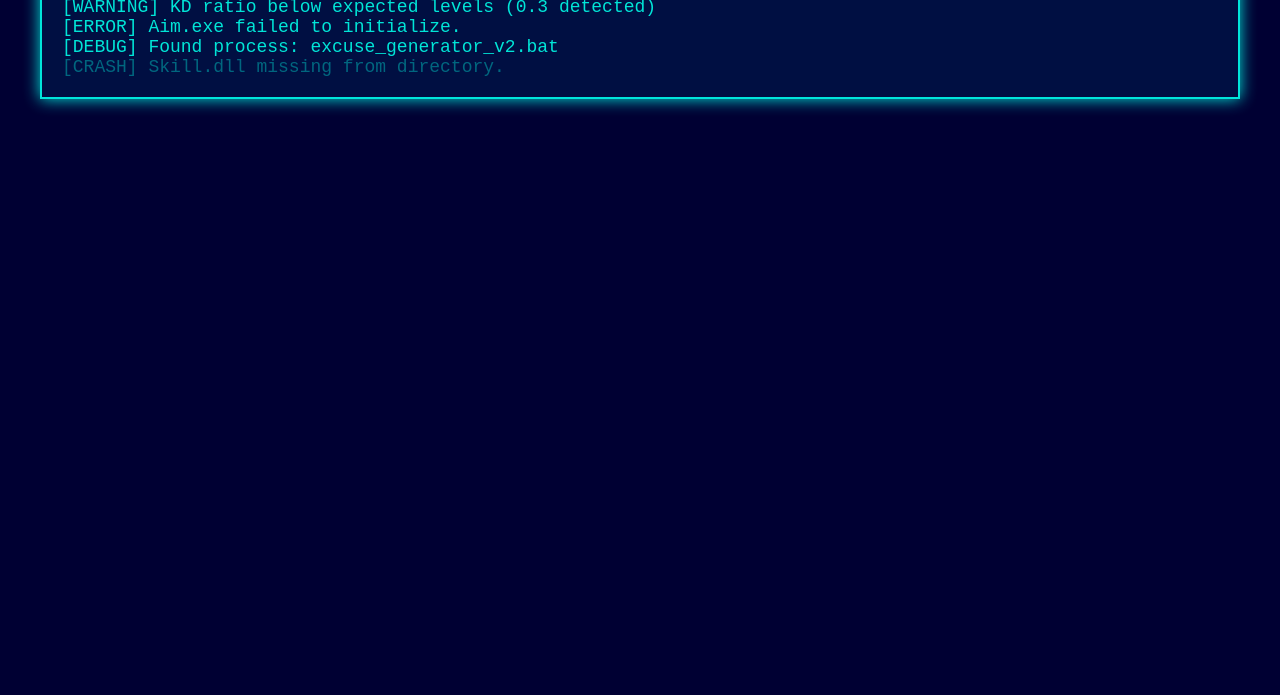
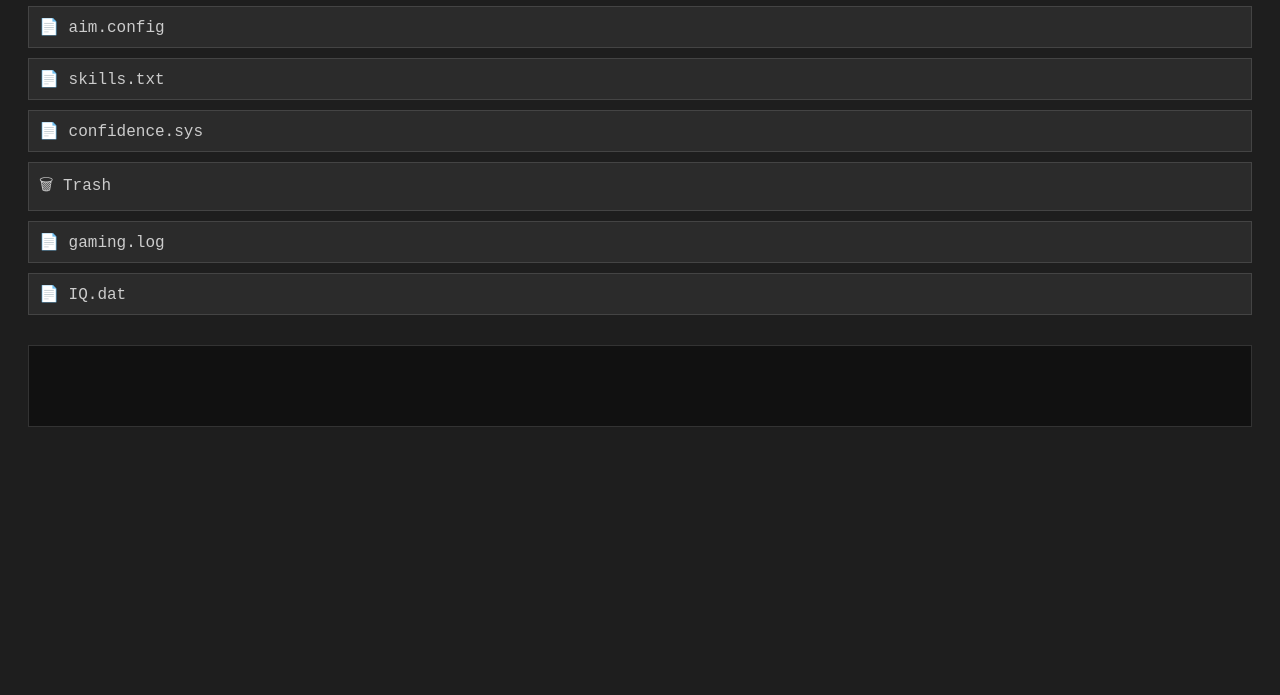
Before and after one commit to PANDAss11/sworn, a plain HTML site: page index.html in a window 1280 px wide. Shown: the part 105-800 px from the top of the page. Drawn offline with Linux system fonts and the light colour scheme.

Commit message:
Update index.html

```diff
--- a/index.html
+++ b/index.html
@@ -2,138 +2,69 @@
 <html lang="en">
 <head>
   <meta charset="UTF-8">
-  <title>Sworn.exe Crash Report</title>
+  <title>Sworn's File Manager</title>
   <style>
-    * {
-      margin: 0;
-      padding: 0;
+    body {
+      background: #1e1e1e;
+      color: #ccc;
       font-family: 'Courier New', Courier, monospace;
-      box-sizing: border-box;
+      padding: 20px;
     }
 
-    body {
-      background-color: #000033;
-      color: #00FFEA;
-      padding: 40px;
-      font-size: 18px;
-      overflow-x: hidden;
+    h1 {
+      color: #00ff99;
     }
 
-    #console {
-      white-space: pre-line;
-      border: 2px solid #00ffee;
-      padding: 20px;
-      background-color: #001144;
-      animation: flicker 1s infinite alternate;
-      box-shadow: 0 0 15px #00ffee;
+    .file {
+      background: #2b2b2b;
+      border: 1px solid #444;
+      padding: 10px;
+      margin: 10px 0;
+      cursor: pointer;
+      transition: 0.2s;
     }
 
-    @keyframes flicker {
-      0% { opacity: 1; }
-      100% { opacity: 0.9; }
+    .file:hover {
+      background: #333;
+      color: #00ff99;
     }
 
-    .line {
-      opacity: 0;
-      animation: type 0.4s ease forwards;
-    }
-
-    @keyframes type {
-      to { opacity: 1; }
-    }
-
-    #restart {
-      display: none;
+    #output {
       margin-top: 30px;
-      padding: 15px 30px;
-      background: #00ffee;
-      color: #001;
-      border: none;
-      font-size: 20px;
-      cursor: pointer;
-      animation: pulse 1s infinite;
-    }
-
-    @keyframes pulse {
-      0% { transform: scale(1); }
-      50% { transform: scale(1.05); }
-      100% { transform: scale(1); }
-    }
-
-    .shake {
-      animation: shake 0.5s;
-    }
-
-    @keyframes shake {
-      0% { transform: translate(0px, 0px); }
-      20% { transform: translate(-5px, 5px); }
-      40% { transform: translate(5px, -5px); }
-      60% { transform: translate(-5px, 5px); }
-      80% { transform: translate(5px, -5px); }
-      100% { transform: translate(0px, 0px); }
-    }
-
-    #finalRoast {
+      background: #111;
+      padding: 15px;
+      border: 1px solid #333;
       color: red;
-      font-weight: bold;
-      font-size: 20px;
-      margin-top: 20px;
-      display: none;
+      min-height: 50px;
     }
   </style>
 </head>
 <body>
 
-<div id="console"></div>
-<div id="finalRoast"></div>
-<button id="restart">RESTART SYSTEM</button>
+<h1>📁 Sworn's File Manager</h1>
+
+<div class="file" onclick="roast('aim.config')">📄 aim.config</div>
+<div class="file" onclick="roast('skills.txt')">📄 skills.txt</div>
+<div class="file" onclick="roast('confidence.sys')">📄 confidence.sys</div>
+<div class="file" onclick="roast('trash')">🗑 Trash</div>
+<div class="file" onclick="roast('gaming.log')">📄 gaming.log</div>
+<div class="file" onclick="roast('IQ.dat')">📄 IQ.dat</div>
+
+<div id="output"></div>
 
 <script>
-  const lines = [
-    "[BOOTING] System: sworn.exe",
-    "[INFO]   Loading KD ratio...",
-    "[WARNING] KD ratio below expected levels (0.3 detected)",
-    "[ERROR]  Aim.exe failed to initialize.",
-    "[DEBUG]  Found process: excuse_generator_v2.bat",
-    "[CRASH]  Skill.dll missing from directory.",
-    "[ANALYSIS] Movement: slower than grandma on dial-up.",
-    "[ROAST.INJECT] Injecting disrespect...",
-    "[SAVAGE] Even bots dodge you to avoid embarrassment.",
-    "[FATAL ERROR] Sworn's ego has overflowed despite zero kills.",
-    "[CRITICAL] Intelligence.exe not found.",
-    "[REPORT] Confidence has disconnected.",
-    "[BSOD] Game crashed because the game couldn’t handle how bad Sworn is.",
-    "[RECOMMENDED ACTION] Cry in the settings menu."
-  ];
+  function roast(file) {
+    const burns = {
+      'aim.config': "File is empty. Like your kill feed.",
+      'skills.txt': "Error 404: Skill not found.",
+      'confidence.sys': "Corrupted beyond repair. Try uninstalling yourself.",
+      'trash': "🗑 Found: sworn.exe. Do you want to delete permanently?",
+      'gaming.log': "Last seen: losing to bots and blaming lag.",
+      'IQ.dat': "File size: 0 bytes. Consistent with expectations."
+    };
 
-  const finalRoastText = "System Tip: Uninstall yourself before others do.";
-
-  const consoleEl = document.getElementById('console');
-  const restartBtn = document.getElementById('restart');
-  const finalRoastEl = document.getElementById('finalRoast');
-
-  let delay = 1000;
-  lines.forEach((line, index) => {
-    setTimeout(() => {
-      const p = document.createElement('div');
-      p.textContent = line;
-      p.className = 'line';
-      consoleEl.appendChild(p);
-      if (index === lines.length - 1) {
-        restartBtn.style.display = 'inline-block';
-      }
-    }, delay * index);
-  });
-
-  restartBtn.onclick = () => {
-    document.body.classList.add('shake');
-    finalRoastEl.textContent = finalRoastText;
-    finalRoastEl.style.display = 'block';
-
-    setTimeout(() => {
-      location.reload();
-    }, 4000);
-  };
+    document.getElementById('output').innerText = burns[file] || "System error: roast overload.";
+  }
 </script>
 
 </body>
```
